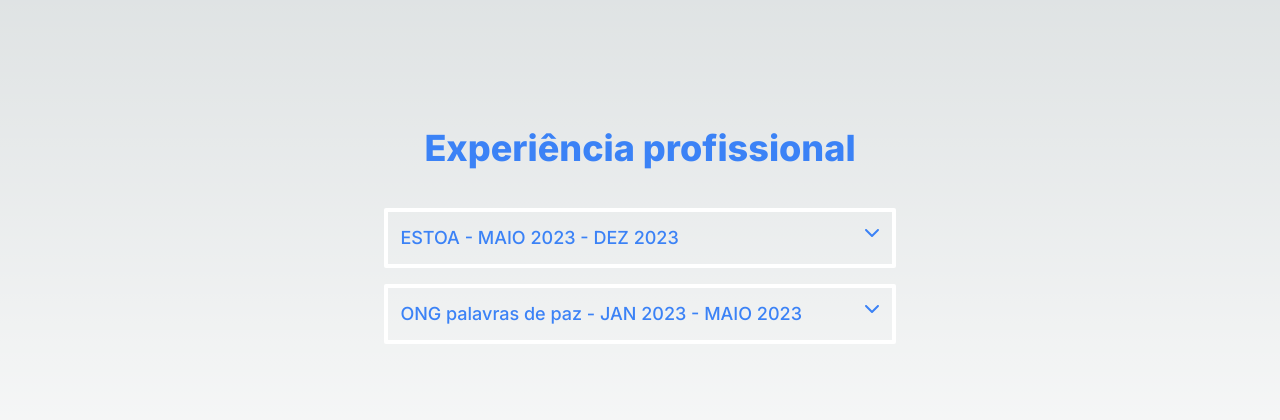
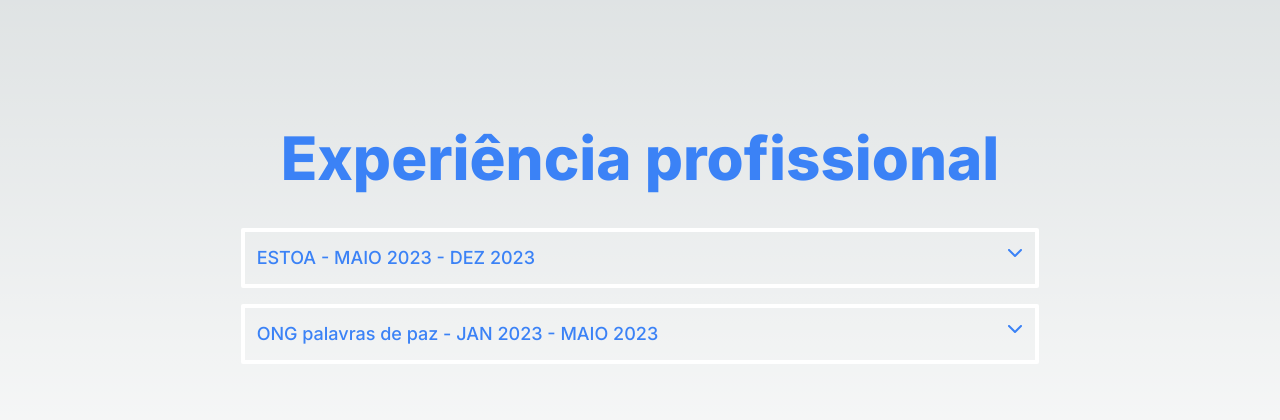
Before and after one commit to EduardoSimoess/eduardo_simoes, a Next.js app: page / in a window 1280 px wide. Shown: the part 184-604 px from the top of the page. Built offline with nearby package versions, Linux system fonts and the light colour scheme.

Commit message:
:lipstick: feat: Desktop stylization experience

```diff
--- a/src/components/experience.tsx
+++ b/src/components/experience.tsx
@@ -33,7 +33,7 @@ export default function Experience() {
     return(
         <div className="container flex flex-col md:mt-44 text-blue-500">
             <div className="flex flex-col items-center w-100 text-center p-10">
-                <h1 className="text-4xl font-extrabold">Experiência profissional</h1>
+                <h1 className="text-4xl md:text-6xl font-extrabold">Experiência profissional</h1>
             </div>
             <div className="flex flex-col gap-4">
                 {experiences.map((experience, index) => (
@@ -47,9 +47,9 @@ export default function Experience() {
                             <FontAwesomeIcon icon={faChevronDown} />
                         </div>
                         { activeIndex === index ?
-                          <div className="flex flex-col p-3 gap-3 max-w-80 justify-items-center">
+                          <div className="flex flex-col p-3 gap-3 w-80 md:w-full md:max-w-100 justify-items-center">
                               <p>{experience.text}</p>
-                              <div className="flex flex-row gap-3 text-white max-w-30em flex-wrap justify-center">
+                              <div className="flex flex-row gap-3 text-white md:max-w-100 max-w-30em flex-wrap justify-center">
                                 {experience.skills.map((skill, index) =>
                                 <span className="bg-blue-500 p-2"
                                 key={index}>{skill}</span>
```
